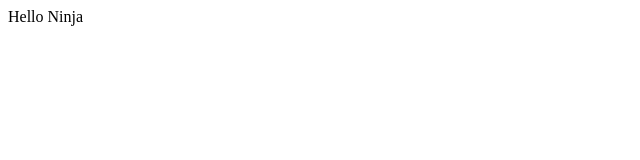
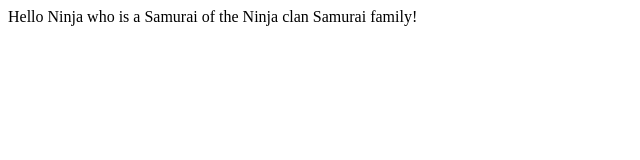
Before and after one commit to zyderus/aws-cicd, a plain HTML site: page index.html in a window 1280 px wide. Shown: the whole page, without its empty margins (0-640 px from the left). Drawn offline with Linux system fonts and the light colour scheme.

Commit message:
update title

```diff
--- a/index.html
+++ b/index.html
@@ -7,6 +7,6 @@
     <script defer src="script.js"></script>
   </head>
   <body>
-    Hello Ninja
+    Hello Ninja who is a Samurai of the Ninja clan Samurai family!
   </body>
 </html>
```
